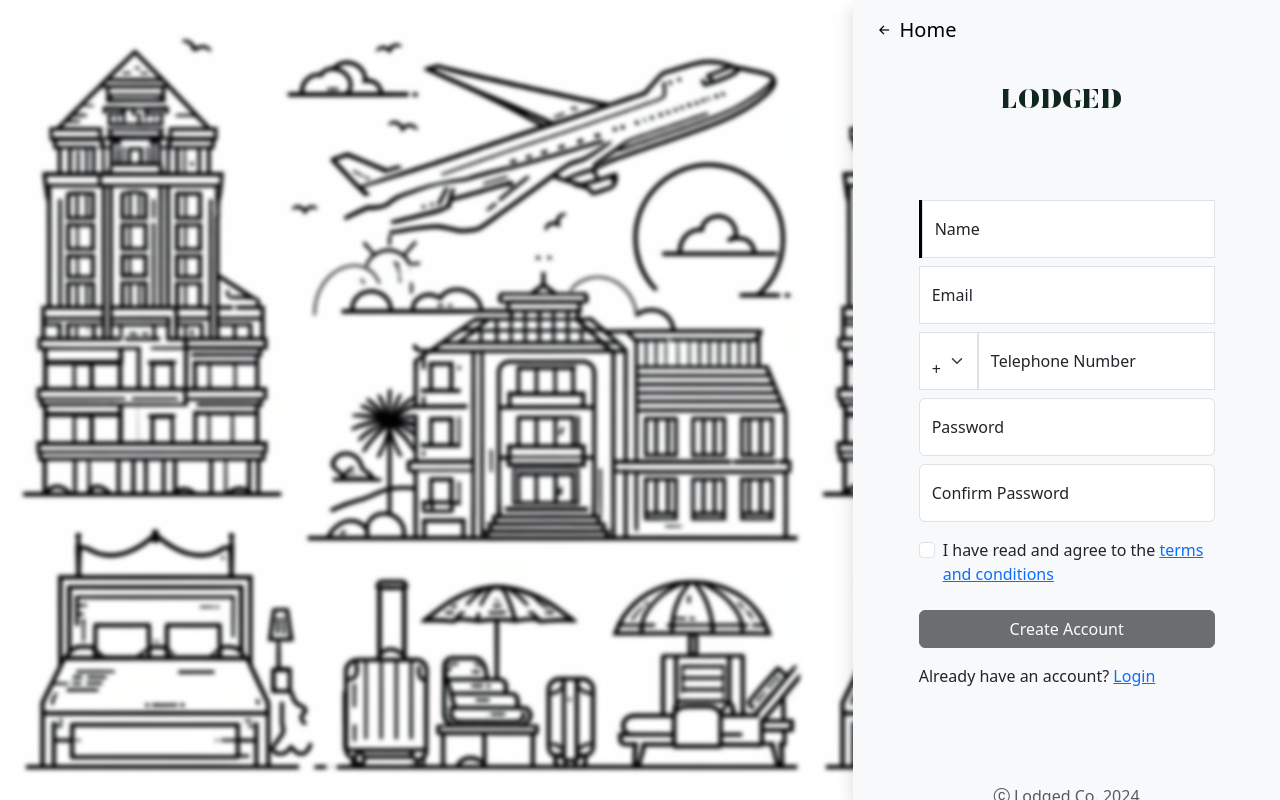
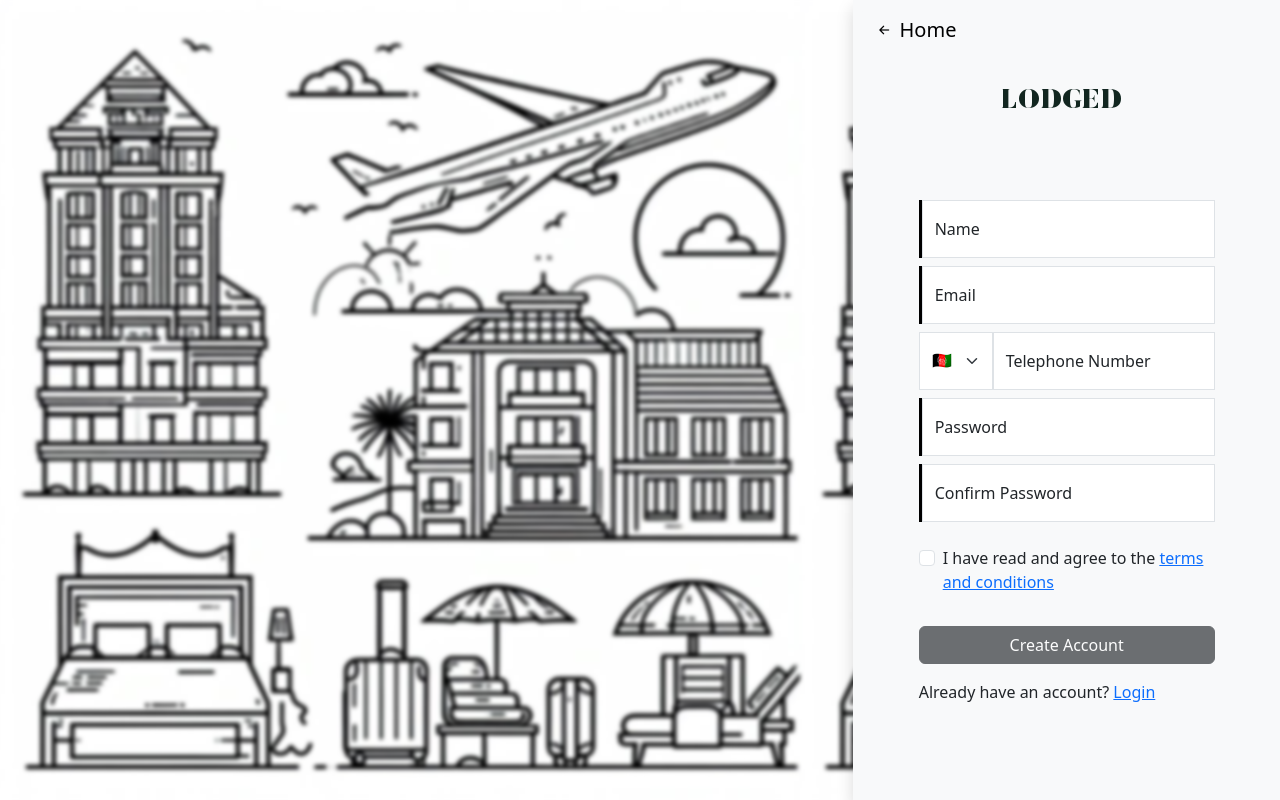
Before and after one commit to Bolang-Lonson/lodged, a React (Create React App) app: page /signup in a window 1280 px wide. Built offline with nearby package versions, Linux system fonts and the light colour scheme.

Commit message:
trying to make the select form show condensed info when collapsed

```diff
--- a/src/Components/Login/login.css
+++ b/src/Components/Login/login.css
@@ -18,11 +18,11 @@
     float: right;
 }
 .telly select {
-    width: 20%;
+    width: 25%;
 }
 
 .number {
-    width: 80%;
+    width: 75%;
 }
 
 .form-select {
--- a/src/Components/Signup/signup.jsx
+++ b/src/Components/Signup/signup.jsx
@@ -115,7 +115,7 @@ const Signup = () => {
 										<div className='invalid-feedback'>{errors.name}</div>
 									)}
 								</div>
-								<div className='form-floating my-2'>
+								<div className='form-floating my-2 border-start border-black border-3'>
 									<input
 										type='email'
 										className={`form-control rounded-0 ${errors.email ? 'is-invalid' : ''}`}
@@ -150,7 +150,7 @@ const Signup = () => {
 									<select
 										id='country-selector'
 										name='country'
-										className={`form-select rounded-0 ${
+										className={`form-select rounded-0 pt-2 ${
 										errors.country ? 'is-invalid' : ''
 										}`}
 										value={formData.country}
@@ -158,10 +158,10 @@ const Signup = () => {
 										setFormData({ ...formData, country: e.target.value })
 										}
 									>
-										<option value=''>+1</option>
+										<option value=''>{`${countries[0].emoji} ${countries[0].dial_code}`}</option>
 										{countries.map((country, index) => (
 										<option key={index} value={country.dial_code}>
-											{country.dial_code} - {country.name}({country.code})
+											{country.name}({country.code}) <span className="text-muted">{country.dial_code}</span>
 										</option>
 										))}
 									</select>
@@ -200,9 +200,9 @@ const Signup = () => {
 										)}
 									</div>
 								</div>
-								<div className='form-floating my-2'>
+								<div className='form-floating my-2 border-start border-black border-3'>
 									<input type='password'
-										className={`form-control ${
+										className={`form-control rounded-0 ${
 										errors.password ? 'is-invalid' : ''
 										}`}
 										id='password'
@@ -232,10 +232,10 @@ const Signup = () => {
 										<div className='invalid-feedback'>{errors.password}</div>
 									)}
 								</div>
-								<div className='form-floating my-2'>
+								<div className='form-floating my-2 border-start border-black border-3'>
 									<input
 										type='password'
-										className={`form-control ${
+										className={`form-control rounded-0 ${
 										errors.confirmPassword ? 'is-invalid' : ''
 										}`}
 										id='confirmPassword'
@@ -267,7 +267,7 @@ const Signup = () => {
 										</div>
 									)}
 								</div>
-								<div className='form-check my-3'>
+								<div className='form-check my-4'>
 									<input
 										type='checkbox'
 										className={`form-check-input ${
```
